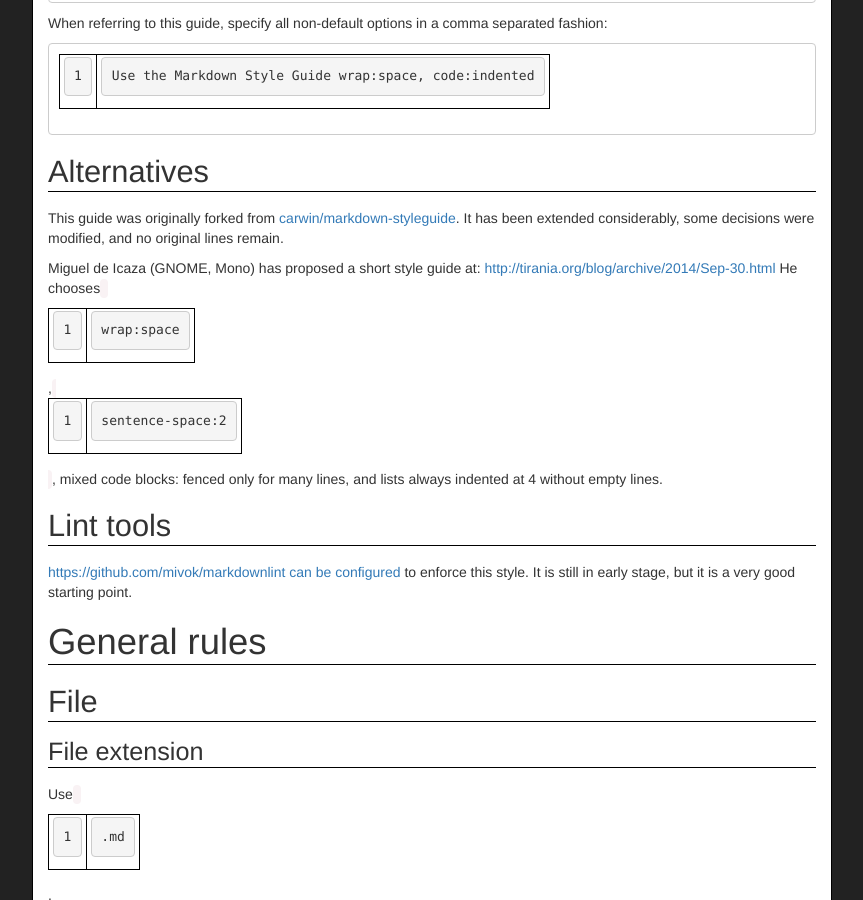
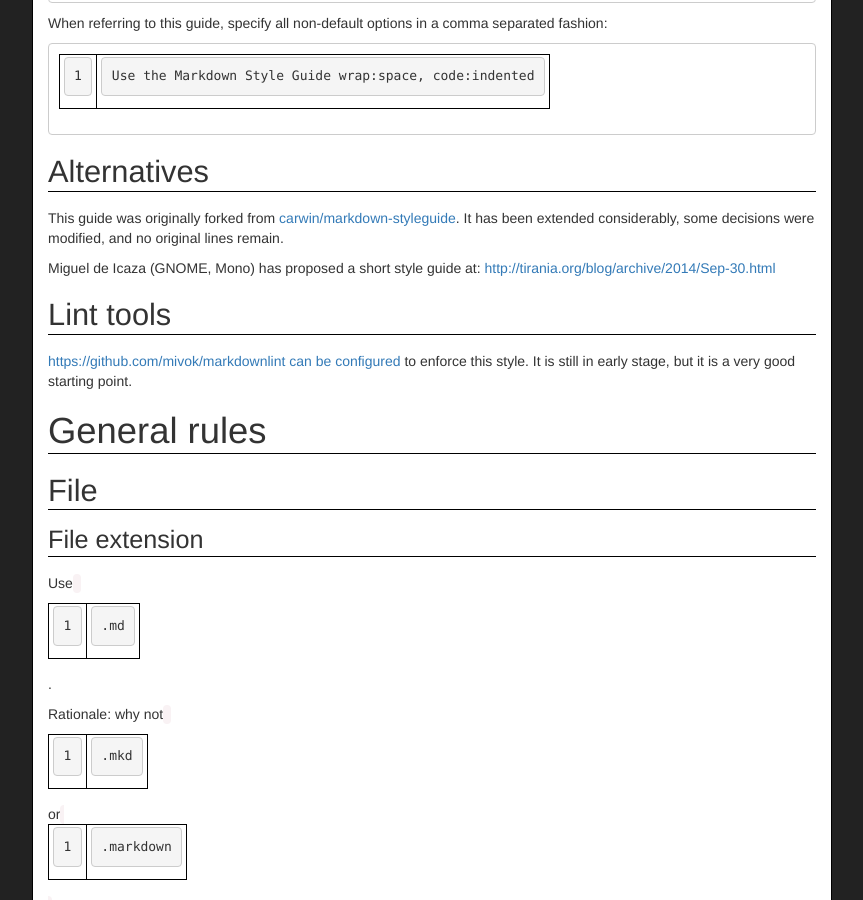
Before and after one commit to cirosantilli/markdown-style-guide, a Jekyll site: the page built from index.md, in a window 1280 px wide and 900 px high, scrolled down 3016 px. Shown: the whole window, without its empty margins (208-1071 px from the left). Built offline with Jekyll 4.4.1, drawn with Linux system fonts in a browser that asks for light colours; nearby versions of some CDN libraries.

Commit message:
Simplify Icaza mention

```diff
--- a/index.md
+++ b/index.md
@@ -91,8 +91,6 @@ It has been extended considerably, some decisions were modified, and no original
 
 Miguel de Icaza (GNOME, Mono) has proposed a short style guide at:
 <http://tirania.org/blog/archive/2014/Sep-30.html>
-He chooses `wrap:space`, `sentence-space:2`, mixed code blocks:
-fenced only for many lines, and lists always indented at 4 without empty lines.
 
 ### Lint tools
 
```
